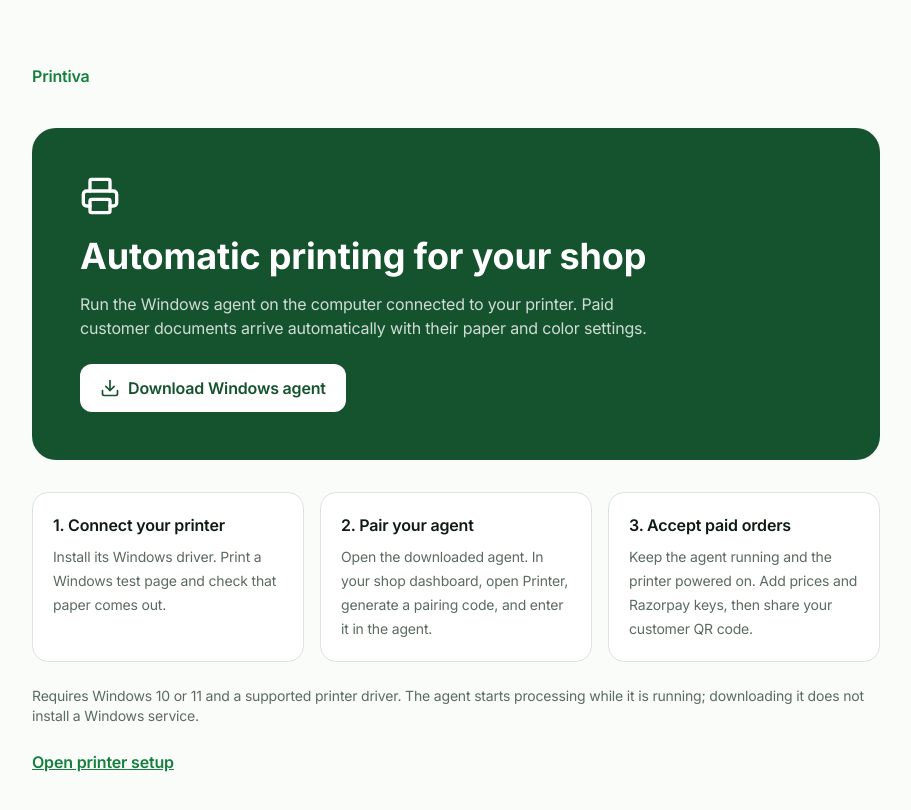
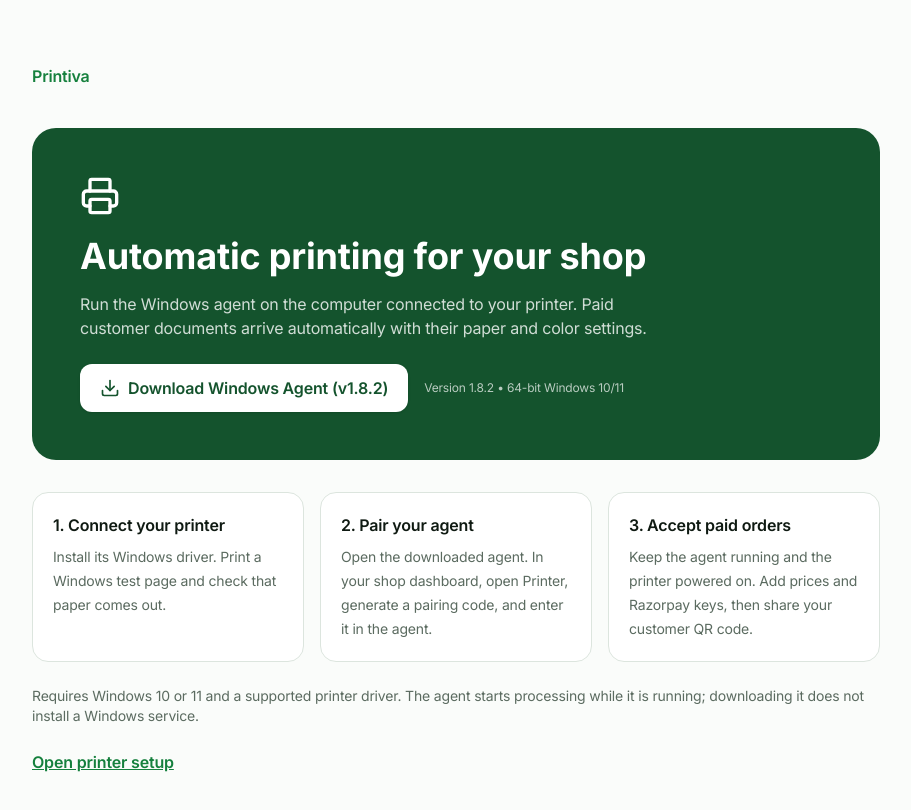
Before and after one commit to RD-TCK/Printsathi, a Next.js app: page /download in a window 1280 px wide. Shown: the top 810 px of the page, without its empty margins (184-1095 px from the left). Built offline with nearby package versions, Linux system fonts and the light colour scheme.

Commit message:
fix(download): guarantee direct v1.8.2 download link and display v1.8.2 in agent dashboard header

```diff
--- a/src/agent/config.ts
+++ b/src/agent/config.ts
@@ -3,7 +3,7 @@ import path from "node:path";
 import os from "node:os";
 import type { AgentConfig } from "./types";
 
-const DEFAULT_CONFIG: AgentConfig = {
+export const DEFAULT_CONFIG: AgentConfig = {
   serverUrl: process.env.PRINTIVA_SERVER_URL || process.env.NEXT_PUBLIC_APP_URL || "https://printiva.co.in",
   agentId: null,
   shopId: null,
--- a/src/agent/desktop.ts
+++ b/src/agent/desktop.ts
@@ -2,6 +2,7 @@ import { app, BrowserWindow, Menu, Tray, nativeImage, shell, powerSaveBlocker }
 import { agentDaemon } from "./daemon";
 import { AgentWebServer } from "./ui";
 import { logger } from "./logger";
+import { DEFAULT_CONFIG } from "./config";
 
 // Prevent Windows Chromium GPU shader disk cache errors and access-denied locks
 app.commandLine.appendSwitch("disable-gpu-shader-disk-cache");
@@ -124,7 +125,7 @@ function createWindow() {
     minHeight: 600,
     show: false,
     autoHideMenuBar: true,
-    title: "Printiva Desktop Agent",
+    title: `Printiva Desktop Agent v${DEFAULT_CONFIG.version}`,
     icon: appIcon,
     webPreferences: {
       contextIsolation: true,
@@ -171,7 +172,7 @@ function createTray() {
   const trayIcon = trayIconPath ? nativeImage.createFromPath(trayIconPath) : nativeImage.createEmpty();
 
   tray = new Tray(trayIcon);
-  tray.setToolTip("Printiva Desktop Agent");
+  tray.setToolTip(`Printiva Desktop Agent v${DEFAULT_CONFIG.version}`);
   tray.setContextMenu(
     Menu.buildFromTemplate([
       { label: "Open Printiva", click: () => mainWindow?.show() },
--- a/src/agent/ui.ts
+++ b/src/agent/ui.ts
@@ -2,6 +2,7 @@ import http from "node:http";
 import { agentDaemon } from "./daemon";
 import { logger } from "./logger";
 import { whatsAppAgent } from "./whatsapp";
+import { DEFAULT_CONFIG } from "./config";
 
 export class AgentWebServer {
   private server: http.Server | null = null;
@@ -276,7 +277,7 @@ export class AgentWebServer {
 <head>
   <meta charset="UTF-8">
   <meta name="viewport" content="width=device-width, initial-scale=1.0">
-  <title>Printiva — Hardware Print Agent</title>
+  <title>Printiva Desktop Agent v${DEFAULT_CONFIG.version}</title>
   <style>
     :root {
       --brand-950: #064e3b;
@@ -585,7 +586,7 @@ export class AgentWebServer {
       <div class="logo-area">
         <div class="logo">
           Printiva
-          <span class="logo-badge">Desktop Agent</span>
+          <span class="logo-badge">Desktop Agent v${DEFAULT_CONFIG.version}</span>
         </div>
         <div class="tagline">Zero-Touch Hardware Print Spooler</div>
       </div>
--- a/src/app/api/agent/download/route.ts
+++ b/src/app/api/agent/download/route.ts
@@ -11,7 +11,14 @@ export async function GET() {
     try {
       const target = new URL(url);
       if (!["http:", "https:"].includes(target.protocol)) throw new Error();
-      return NextResponse.redirect(target);
+      return NextResponse.redirect(target, {
+        status: 307,
+        headers: {
+          "Cache-Control": "no-store, no-cache, must-revalidate, proxy-revalidate, max-age=0",
+          Pragma: "no-cache",
+          Expires: "0",
+        },
+      });
     } catch {
       return NextResponse.json({ error: "Agent download URL is invalid." }, { status: 503 });
     }
--- a/src/app/download/page.tsx
+++ b/src/app/download/page.tsx
@@ -13,13 +13,18 @@ export default function DownloadPage() {
           Run the Windows agent on the computer connected to your printer. Paid customer documents arrive automatically
           with their paper and color settings.
         </p>
-        <a
-          href="/api/agent/download"
-          className="mt-6 inline-flex items-center gap-2 rounded-xl bg-white px-5 py-3 font-semibold text-brand-900"
-        >
-          <Download className="size-5" />
-          Download Windows agent
-        </a>
+        <div className="mt-6 flex flex-wrap items-center gap-4">
+          <a
+            href="https://github.com/RD-TCK/Printsathi/releases/download/v1.8.2/PrintivaAgent.exe"
+            className="inline-flex items-center gap-2 rounded-xl bg-white px-5 py-3 font-semibold text-brand-900 shadow-sm transition hover:bg-white/90"
+          >
+            <Download className="size-5" />
+            Download Windows Agent (v1.8.2)
+          </a>
+          <span className="text-xs text-white/70">
+            Version 1.8.2 &bull; 64-bit Windows 10/11
+          </span>
+        </div>
       </div>
       <ol className="mt-8 grid gap-4 sm:grid-cols-3">
         {[
--- a/src/lib/env.ts
+++ b/src/lib/env.ts
@@ -56,7 +56,7 @@ export function getAgentDownloadUrl(): string {
   if (envUrl) {
     return envUrl.replace(/PrintSaathiAgent\.exe/gi, "PrintivaAgent.exe");
   }
-  return "https://github.com/RD-TCK/Printsathi/releases/latest/download/PrintivaAgent.exe";
+  return "https://github.com/RD-TCK/Printsathi/releases/download/v1.8.2/PrintivaAgent.exe";
 }
 
 export function getAppUrl(): string {
```
